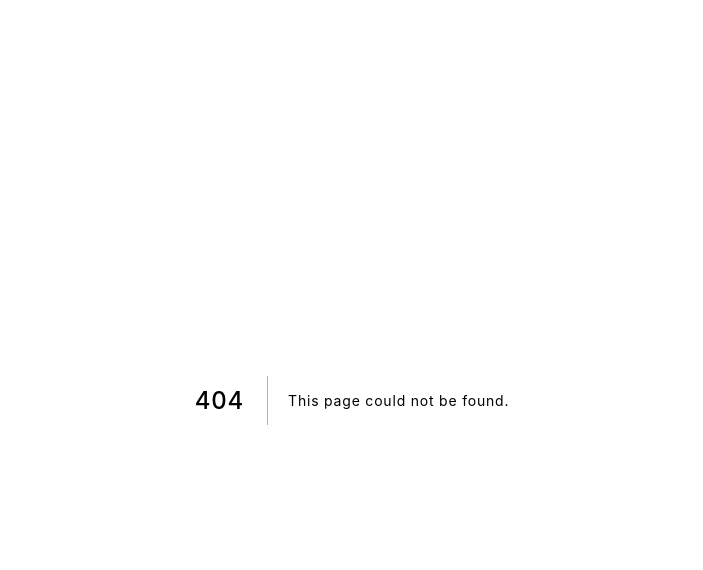
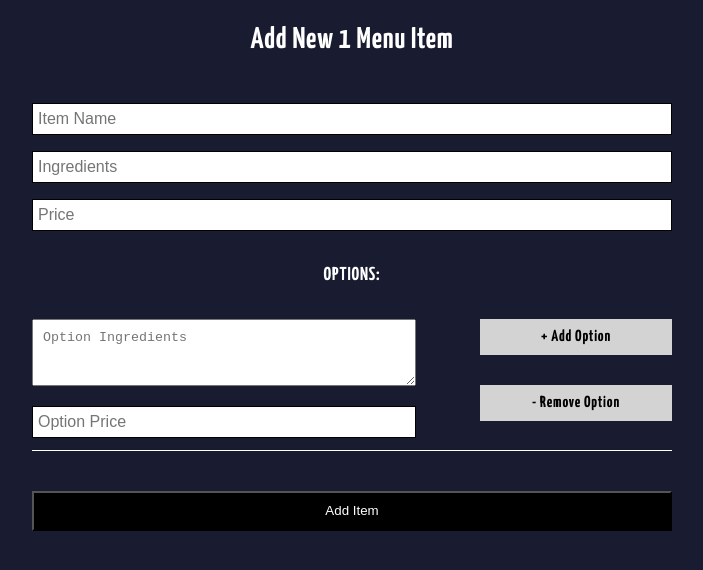
Before and after one commit to asabogal/2020-kon-tiki, a Next.js app: page /admin/menus/1/new in a window 1280 px wide. Before the commit this address had no page. Shown: the top 570 px of the page, without its empty margins (288-991 px from the left). Built offline with nearby package versions, Linux system fonts and the light colour scheme.

Commit message:
set new menu page for backend

```diff
--- /dev/null
+++ b/pages/admin/menus/[type]/new.js
@@ -0,0 +1,40 @@
+import { useRouter } from 'next/router';
+// components
+import MenuForm from '../../../../components/admin/menus/MenuForm';
+// styled
+import { MenusPageContainer, MenuFormContainer } from '../../../../components/styled/pages';
+// data (these should be fetched from backend)
+import { dinnerMenuData } from '../../../../dummyData/DinnerMenu';
+import { drinkMenuData } from '../../../../dummyData/DrinkMenu';
+
+
+const New = ({ type, menuData }) => {
+
+  const capitalize = (str) => {
+    return str.charAt(0).toUpperCase() + str.slice(1);
+  }
+
+  return (
+    <MenusPageContainer>
+      {console.log('new form menudata is', menuData)}
+      <MenuFormContainer>
+        <h2>Add New {capitalize(type)} Menu Item</h2>
+        <MenuForm formType='new' menuData={menuData} />
+      </MenuFormContainer>
+    </MenusPageContainer>
+  );
+};
+
+export default New;
+
+New.getInitialProps = async ({ query }) => {
+  let menuData;
+  const { type } = query
+  if (type === 'dinner') {
+    menuData = dinnerMenuData
+  } else if (type === 'drink') {
+    menuData = drinkMenuData
+  }
+
+  return { type, menuData };
+}
```
